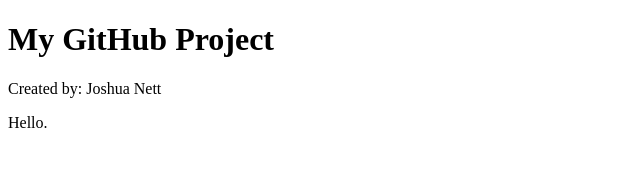
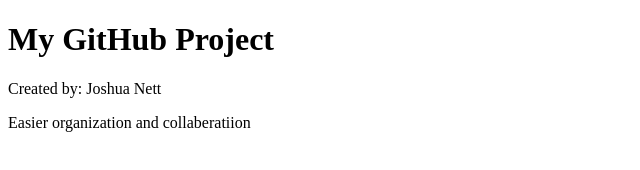
Before and after one commit to joshua-nett/merge-conflict-lab, a plain HTML site: page index.html in a window 1280 px wide. Shown: the whole page, without its empty margins (0-640 px from the left). Drawn offline with Linux system fonts and the light colour scheme.

Commit message:
Update message locally

```diff
--- a/index.html
+++ b/index.html
@@ -8,6 +8,6 @@
     <h1>My GitHub Project</h1>
 	<p>Created by: Joshua Nett</p>
 
-    <p id="message">Hello.</p>
+    <p id="message">Easier organization and collaberatiion</p>
 </body>
 </html>
```
